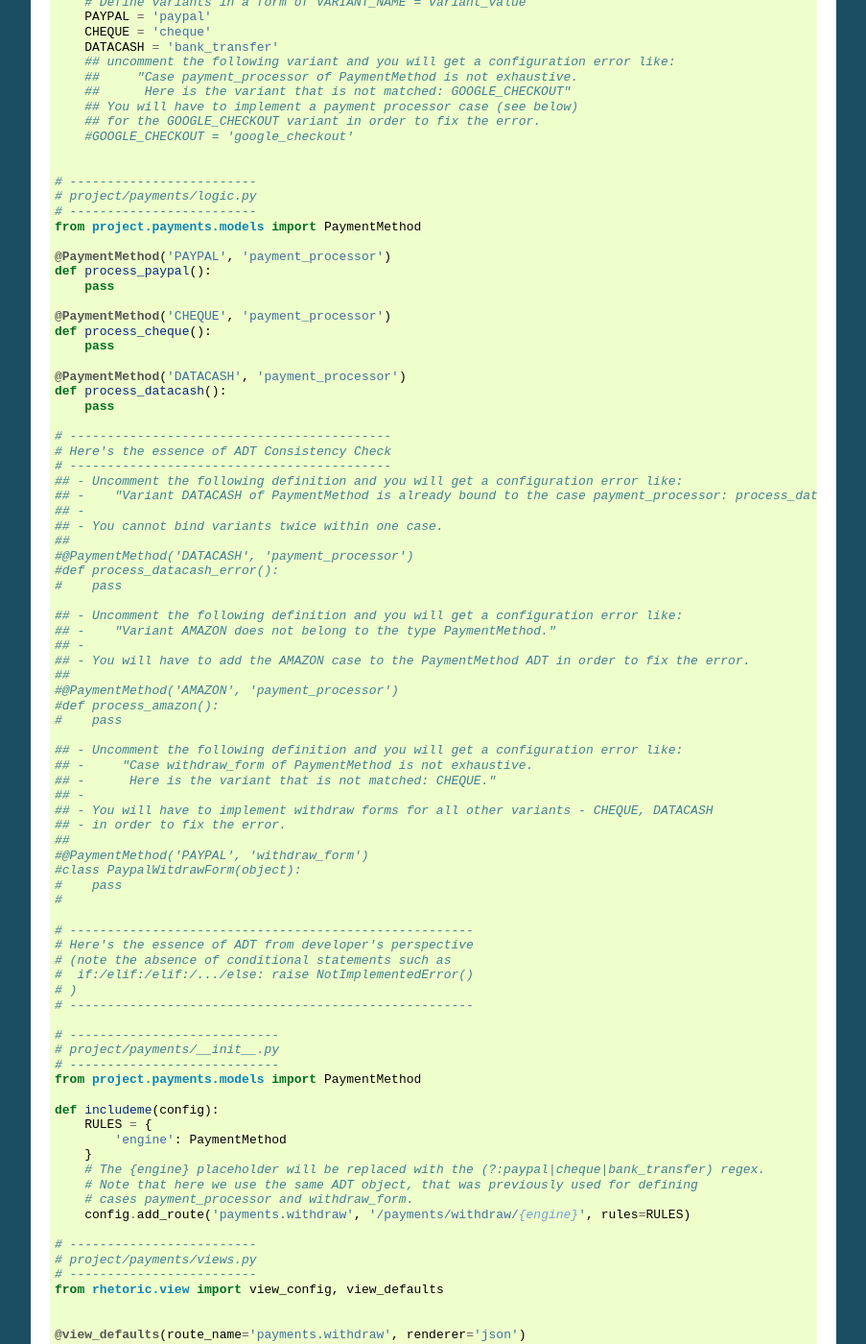
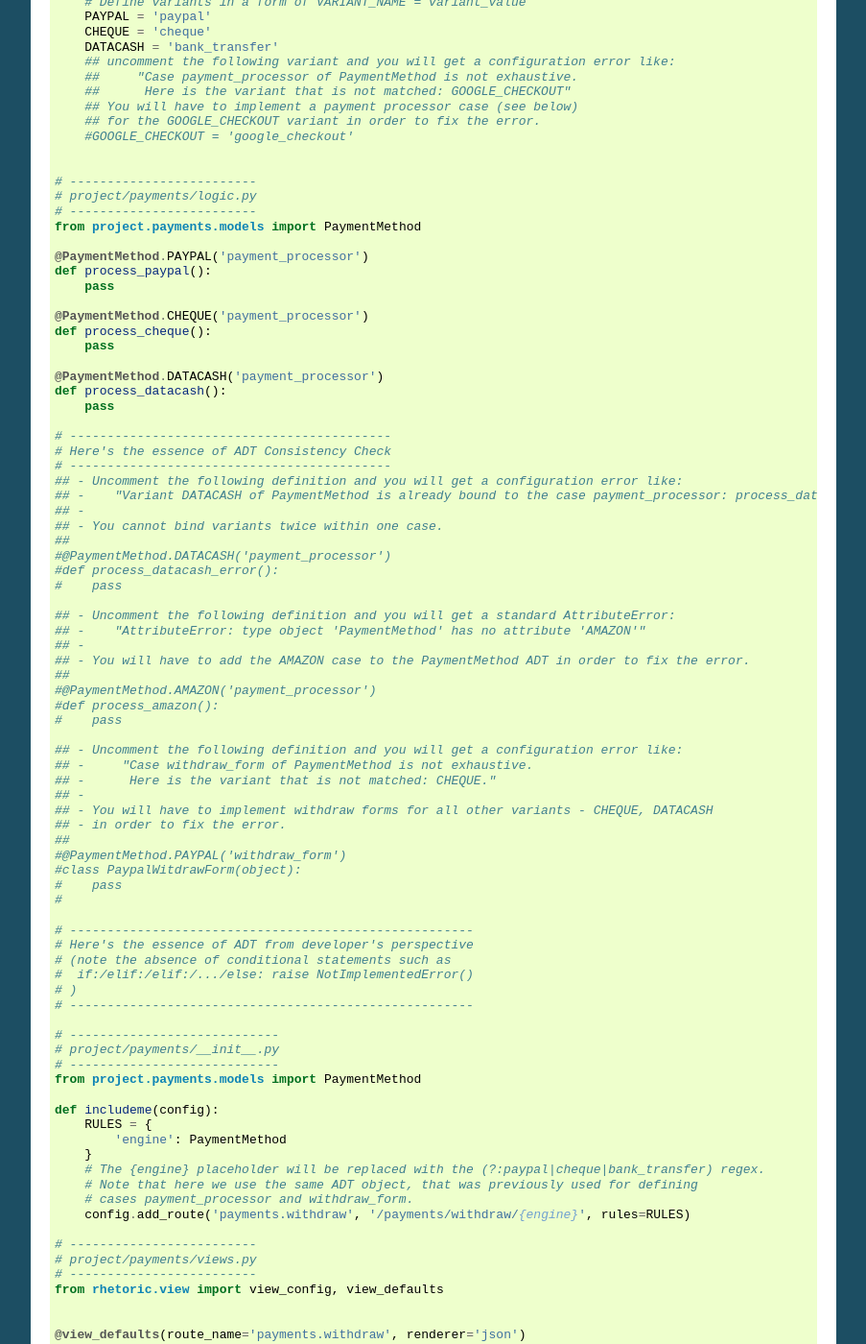
Before and after one commit to avanov/Rhetoric, a Sphinx documentation site: the page built from docs/index.rst, in a window 1280 px wide and 1400 px high, scrolled down 6631 px. Shown: the whole window at 96% size, without its empty margins (198-1101 px from the left). Built offline with Sphinx 7.4.7, drawn with Linux system fonts in a browser that asks for light colours.

Commit message:
Update docs

```diff
--- a/docs/index.rst
+++ b/docs/index.rst
@@ -476,15 +476,15 @@ ADT stands for Algebraic Data Type.
     # -------------------------
     from project.payments.models import PaymentMethod
 
-    @PaymentMethod('PAYPAL', 'payment_processor')
+    @PaymentMethod.PAYPAL('payment_processor')
     def process_paypal():
         pass
 
-    @PaymentMethod('CHEQUE', 'payment_processor')
+    @PaymentMethod.CHEQUE('payment_processor')
     def process_cheque():
         pass
 
-    @PaymentMethod('DATACASH', 'payment_processor')
+    @PaymentMethod.DATACASH('payment_processor')
     def process_datacash():
         pass
 
@@ -496,16 +496,16 @@ ADT stands for Algebraic Data Type.
     ## -
     ## - You cannot bind variants twice within one case.
     ##
-    #@PaymentMethod('DATACASH', 'payment_processor')
+    #@PaymentMethod.DATACASH('payment_processor')
     #def process_datacash_error():
     #    pass
 
-    ## - Uncomment the following definition and you will get a configuration error like:
-    ## -    "Variant AMAZON does not belong to the type PaymentMethod."
+    ## - Uncomment the following definition and you will get a standard AttributeError:
+    ## -    "AttributeError: type object 'PaymentMethod' has no attribute 'AMAZON'"
     ## -
     ## - You will have to add the AMAZON case to the PaymentMethod ADT in order to fix the error.
     ##
-    #@PaymentMethod('AMAZON', 'payment_processor')
+    #@PaymentMethod.AMAZON('payment_processor')
     #def process_amazon():
     #    pass
 
@@ -516,7 +516,7 @@ ADT stands for Algebraic Data Type.
     ## - You will have to implement withdraw forms for all other variants - CHEQUE, DATACASH
     ## - in order to fix the error.
     ##
-    #@PaymentMethod('PAYPAL', 'withdraw_form')
+    #@PaymentMethod.PAYPAL('withdraw_form')
     #class PaypalWitdrawForm(object):
     #    pass
     #
```
